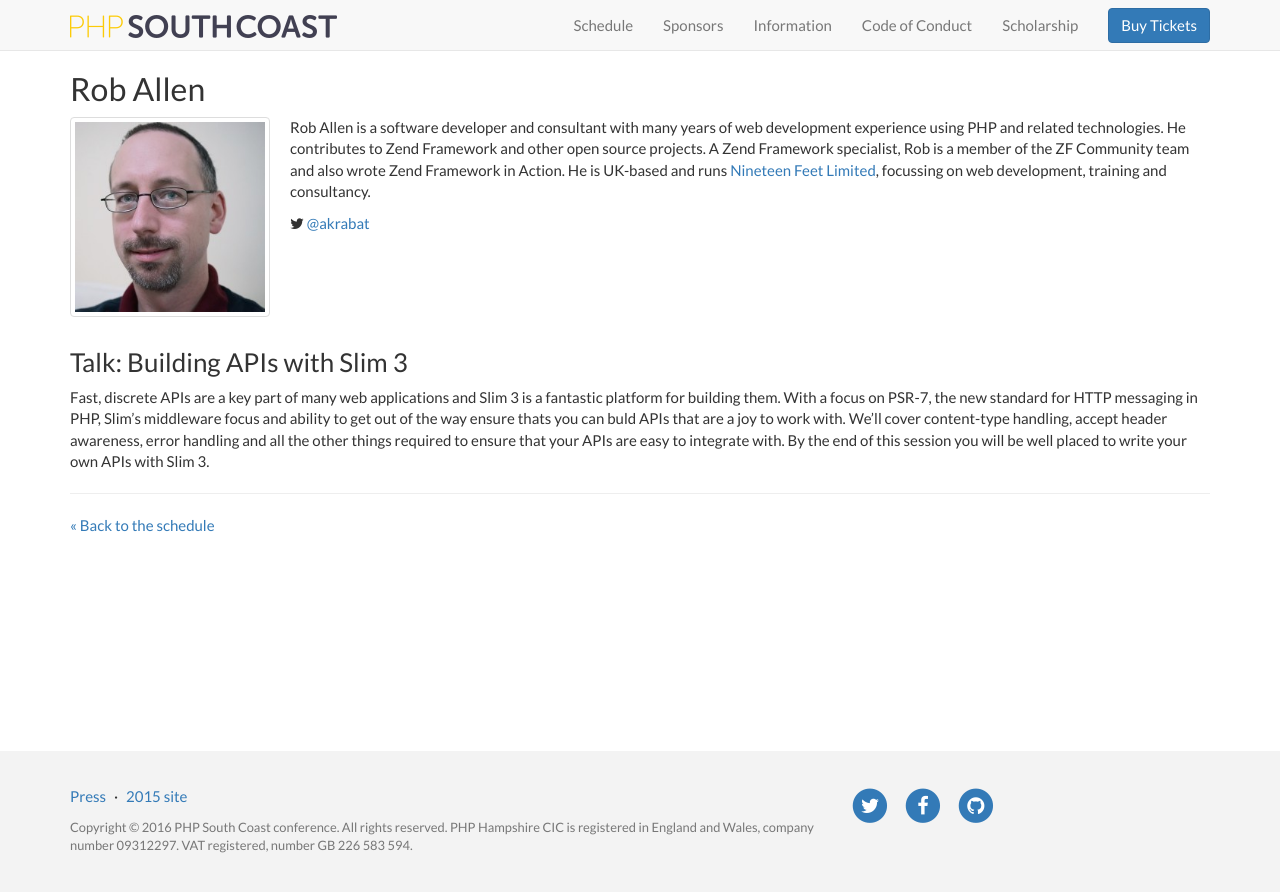
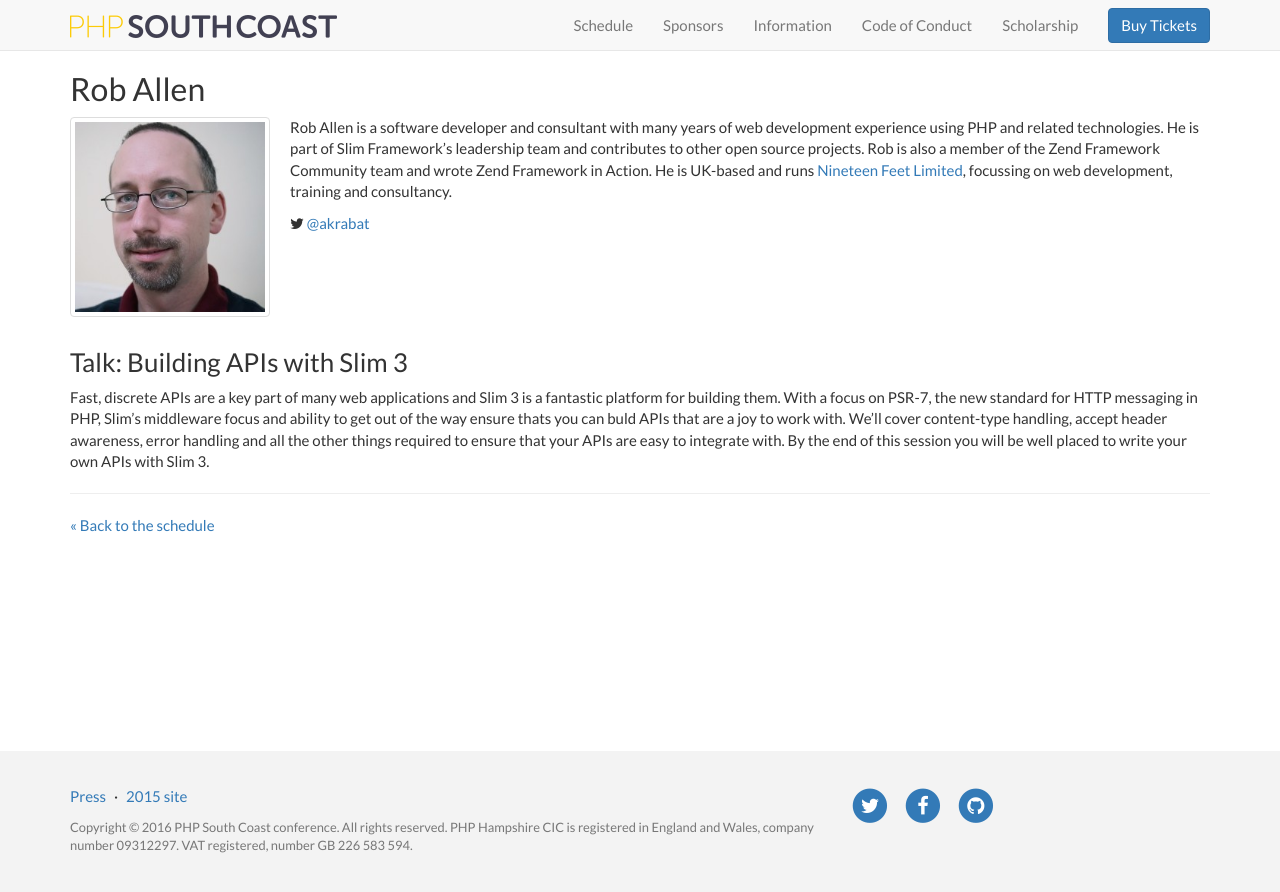
Before and after one commit to phphants/php-south-coast-2016, a Jekyll site: the page built from speakers/rob-allen.html, in a window 1280 px wide. Shown: the top 892 px of the page. Built offline with Jekyll 4.4.1, drawn with Linux system fonts in a browser that asks for light colours.

Commit message:
Update Rob's bio

```diff
--- a/_data/speakers.yml
+++ b/_data/speakers.yml
@@ -3,7 +3,7 @@
   avatar: allen.jpg
   twitter: akrabat
   bio: |
-    Rob Allen is a software developer and consultant with many years of web development experience using PHP and related technologies. He contributes to Zend Framework and other open source projects. A Zend Framework specialist, Rob is a member of the ZF Community team and also wrote Zend Framework in Action. He is UK-based and runs [Nineteen Feet Limited](http://19ft.com), focussing on web development, training and consultancy.
+    Rob Allen is a software developer and consultant with many years of web development experience using PHP and related technologies. He is part of Slim Framework's leadership team and contributes to other open source projects. Rob is also a member of the Zend Framework Community team and wrote Zend Framework in Action. He is UK-based and runs [Nineteen Feet Limited](http://19ft.com), focussing on web development, training and consultancy.
   talks:
     - title: Building APIs with Slim 3
       abstract: |
```
